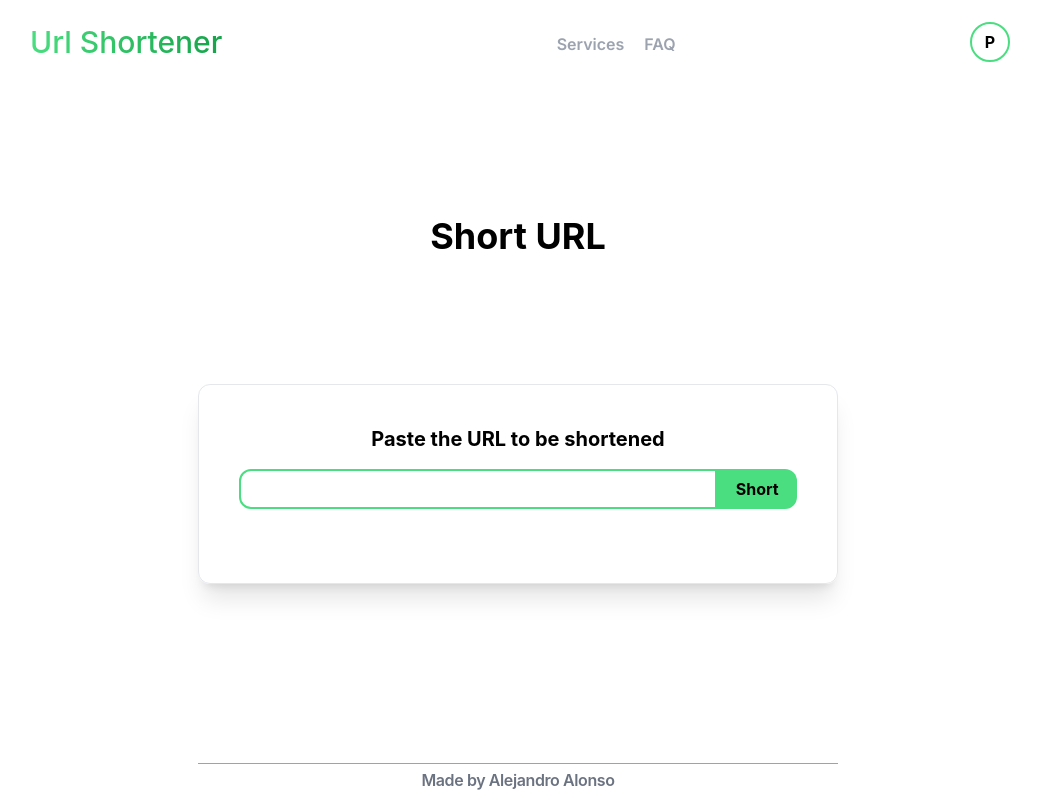
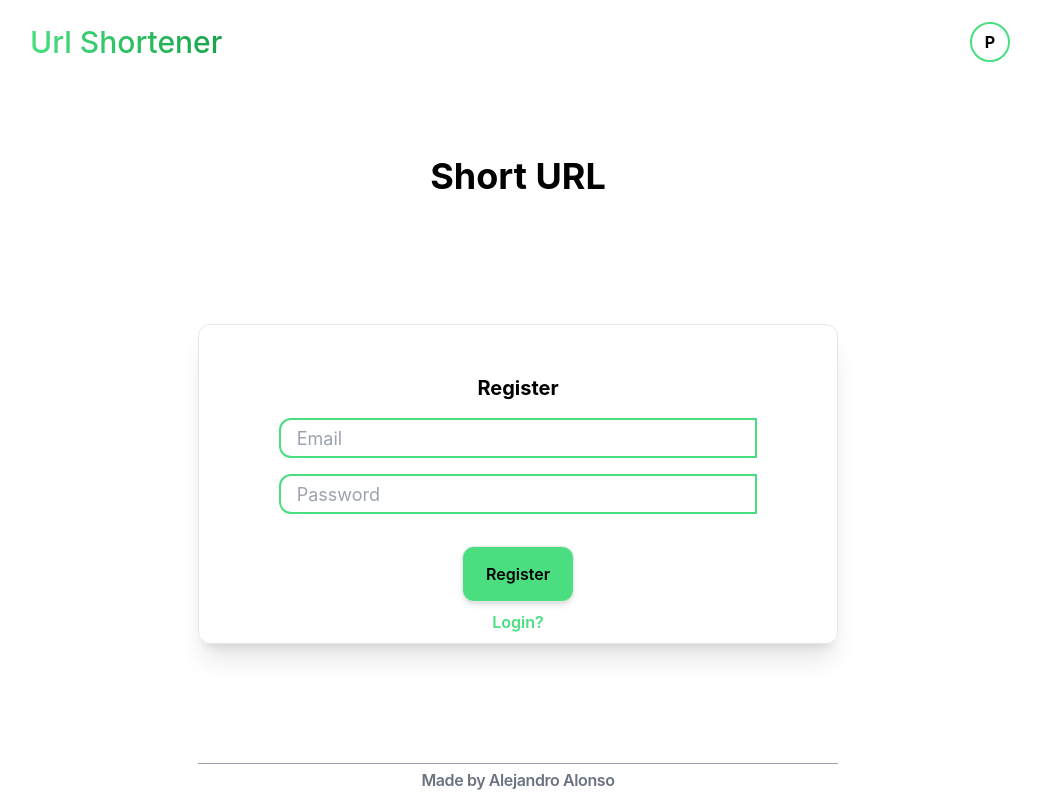
Before and after one commit to alex28042/url-shortener, a Next.js app: page / in a window 1280 px wide. Shown: the whole page, without its empty margins (122-1163 px from the left). Built offline with nearby package versions, Linux system fonts and the light colour scheme.

Commit message:
frontend auth

```diff
--- a/src/components/Header/Header.jsx
+++ b/src/components/Header/Header.jsx
@@ -1,6 +1,5 @@
+import Link from "next/link";
 import React, { useState } from "react";
-import { Link } from "next/link";
-import { Link as LinkScroll } from "react-scroll";
 
 function Header() {
   const [navbarOpen, setNavbarOpen] = useState(false);
@@ -42,18 +41,7 @@ function Header() {
             (navbarOpen ? " flex" : " hidden")
           }
         >
-          <div className="md:ml-auto md:mr-auto font-4 pt-1 md:pl-14 pl-1 flex flex-wrap items-center md:text-base text-1xl md:justify-center justify-items-start">
-            <LinkScroll to="A" smooth={true} duration={1000}>
-              <a className="mr-5  cursor-pointer text-gray-400 transition duration-500 ease-in-out hover:text-black font-semibold tr04">
-                Services
-              </a>
-            </LinkScroll>
-            <LinkScroll to="B" smooth={true} duration={1000}>
-              <a className="mr-5  cursor-pointer text-gray-400 transition duration-500 ease-in-out hover:text-black font-semibold tr04">
-                FAQ
-              </a>
-            </LinkScroll>
-          </div>
+          <div className="md:ml-auto md:mr-auto font-4 pt-1 md:pl-14 pl-1 flex flex-wrap items-center md:text-base text-1xl md:justify-center justify-items-start"></div>
           <div className="relative">
             <button
               onClick={() => setProfileOpen(!profileOpen)}
@@ -62,18 +50,12 @@ function Header() {
               <p className="font-bold">P</p>
             </button>
             {profileOpen && (
-              <div className="bg-white cursor-default mt-2 text-black font-semibold flex border-green-400 border-2 items-start flex-col justy-between absolute h-20 w-28 rounded-lg">
-                <p className="ml-1  text-gray-400 transition duration-500 ease-in-out hover:text-black font-semibold tr04">
-                  Account
-                </p>
-                <div className="w-full h-[1px] bg-green-400" />
-                <p className="ml-1  text-gray-400 transition duration-500 ease-in-out hover:text-black font-semibold tr04">
-                  Logout
-                </p>
-                <div className="w-full h-[1px] bg-green-400" />
-                <p className="ml-1  text-gray-400 transition duration-500 ease-in-out hover:text-black font-semibold tr04">
-                  Urls
-                </p>
+              <div className="bg-white cursor-default mt-2 text-black font-semibold flex border-green-400 border-2 items-start flex-col justy-between absolute h-10 justify-center w-28 rounded-lg">
+                <Link href={"/Profile"}>
+                  <p className="ml-1  text-gray-400 transition duration-500 ease-in-out hover:text-black font-semibold tr04">
+                    Urls
+                  </p>
+                </Link>
               </div>
             )}
           </div>
--- a/src/components/HomePage/Login.jsx
+++ b/src/components/HomePage/Login.jsx
@@ -1,32 +1,29 @@
 import React, { useEffect, useState } from "react";
 
-function Login() {
+function Login({ setShowLogin, setUser }) {
   const [email, setEmail] = useState("");
   const [password, setPassword] = useState("");
-  const [errorRegister, setErrorRegister] = useState(false);
+  const [errorLogin, setErrorLogin] = useState(false);
 
   useEffect(() => {
     setTimeout(() => {
-      setErrorRegister(false);
+      setErrorLogin(false);
     }, 2000);
-  }, [errorRegister]);
+  }, [errorLogin]);
 
   const handleLogin = async () => {
     try {
-      const response = await fetch(
-        "http://localhost:3000/api/v1/auth/login",
-        {
-          method: "POST",
-          headers: {
-            "Content-Type": "application/json",
-          },
-          body: JSON.stringify({ email, password }),
-        }
-      );
+      const response = await fetch("http://localhost:3000/api/v1/auth/login", {
+        method: "POST",
+        headers: {
+          "Content-Type": "application/json",
+        },
+        body: JSON.stringify({ email, password }),
+      });
 
       const data = await response.json();
 
-      console.log(data.data);
+      setUser(data.data.accessToken)
     } catch (error) {
       setErrorRegister(true);
       console.log(error);
@@ -34,31 +31,38 @@ function Login() {
   };
 
   return (
-    <div className="flex flex-col w-3/4 md:w-2/4 h-[200px] shadow-xl border rounded-xl">
+    <div className="flex flex-col w-3/4 md:w-2/4 h-[320px] shadow-xl items-center justify-center border rounded-xl">
       <h1 className="font-bold text-center text-xl mt-10">Login</h1>
       <div className="flex flex-col mt-4 w-full items-center justify-center">
         <input
           className="w-3/4 h-[40px] border-2 border-green-400 rounded-l-xl pl-4 text-lg"
           onChange={(text) => setEmail(text.target.value)}
+          placeholder="Email"
         />
         <input
           type="password"
           className="w-3/4 h-[40px]  border-2 mt-4 border-green-400 rounded-l-xl pl-4 text-lg"
           onChange={(text) => setPassword(text.target.value)}
+          placeholder="Password"
         />
       </div>
       {errorLogin && (
-        <p className="text-red-400 text-center mt-4 font-bold">
-          error Login
-        </p>
+        <p className="text-red-400 text-center mt-4 font-bold">error Login</p>
       )}
 
       <button
         onClick={() => handleLogin()}
-        className="h-14 w-28 bg-green-400 flex items-center justify-center rounded-xl border shadow-md"
+        className="h-14 w-28 bg-green-400 flex mt-8 font-semibold items-center justify-center rounded-xl border shadow-md"
       >
         <p>Login</p>
       </button>
+
+      <h2
+        onClick={() => setShowLogin(false)}
+        className="text-green-400 mt-2 cursor-default font-semibold"
+      >
+        Register?
+      </h2>
     </div>
   );
 }
--- a/src/components/HomePage/Register.jsx
+++ b/src/components/HomePage/Register.jsx
@@ -1,6 +1,6 @@
 import React, { useEffect, useState } from "react";
 
-function Register() {
+function Register({ setShowLogin, setUser }) {
   const [email, setEmail] = useState("");
   const [password, setPassword] = useState("");
   const [errorRegister, setErrorRegister] = useState(false);
@@ -26,7 +26,7 @@ function Register() {
 
       const data = await response.json();
 
-      console.log(data.data);
+      setUser(data.data.accessToken);
     } catch (error) {
       setErrorRegister(true);
       console.log(error);
@@ -34,20 +34,22 @@ function Register() {
   };
 
   return (
-    <div className="flex flex-col w-3/4 md:w-2/4 h-[200px] shadow-xl border rounded-xl">
+    <div className="flex flex-col w-3/4 md:w-2/4 h-[320px] items-center justify-center shadow-xl border rounded-xl">
       <h1 className="font-bold text-center text-xl mt-10">Register</h1>
       <div className="flex flex-col mt-4 w-full items-center justify-center">
         <input
           className="w-3/4 h-[40px] border-2 border-green-400 rounded-l-xl pl-4 text-lg"
           onChange={(text) => setEmail(text.target.value)}
+          placeholder="Email"
         />
         <input
           type="password"
           className="w-3/4 h-[40px]  border-2 mt-4 border-green-400 rounded-l-xl pl-4 text-lg"
           onChange={(text) => setPassword(text.target.value)}
+          placeholder="Password"
         />
       </div>
-      {errorLogin && (
+      {errorRegister && (
         <p className="text-red-400 text-center mt-4 font-bold">
           error Register
         </p>
@@ -55,10 +57,16 @@ function Register() {
 
       <button
         onClick={() => handleRegister()}
-        className="h-14 w-28 bg-green-400 flex items-center justify-center rounded-xl border shadow-md"
+        className="h-14 w-28 bg-green-400 mt-8 font-semibold flex items-center justify-center rounded-xl border shadow-md"
       >
         <p>Register</p>
       </button>
+      <h2
+        onClick={() => setShowLogin(true)}
+        className="text-green-400 cursor-default mt-2 font-semibold"
+      >
+        Login?
+      </h2>
     </div>
   );
 }
--- a/src/pages/[id].js
+++ b/src/pages/[id].js
@@ -1,11 +1,12 @@
 import Layout from "@/components/Layout/Layout";
 import AuthContext from "@/context/AuthContext";
 import { useRouter } from "next/router";
-import React, { useEffect } from "react";
+import React, { useEffect, useState } from "react";
 
 function UrlGetter() {
   const router = useRouter();
   const { id } = router.query;
+  const [user, setUser] = useState(null)
 
   useEffect(() => {
     if (!id) return;
@@ -23,7 +24,7 @@ function UrlGetter() {
           method: "GET",
           headers: {
             Authorization:
-              "Bearer eyJhbGciOiJIUzI1NiIsInR5cCI6IkpXVCJ9.eyJhY2tub3dsZWRnZWQiOnRydWUsImluc2VydGVkSWQiOiI2NDRhZGFmZTNmYmI5YzliZGE1ZTVjYjkiLCJpYXQiOjE2ODI2MjczMjZ9.Q9yw-267R-f43EM-RhZr2xse41tYx-p3RcJxWohRVEw",
+              `Bearer ${user}`,
           },
         });
 
@@ -39,7 +40,7 @@ function UrlGetter() {
     fetchUrl();
   }, [id]);
 
-  return <AuthContext></AuthContext>;
+  return <AuthContext setUser={setUser}></AuthContext>;
 }
 
 export default UrlGetter;
--- a/src/pages/index.js
+++ b/src/pages/index.js
@@ -1,19 +1,41 @@
-import Image from 'next/image'
-import { Inter } from 'next/font/google'
-import Layout from '@/components/Layout/Layout'
-import UrlHandler from '@/components/HomePage/UrlHandler'
-import { useEffect } from 'react'
-import { useRouter } from 'next/router'
+import Image from "next/image";
+import { Inter } from "next/font/google";
+import Layout from "@/components/Layout/Layout";
+import UrlHandler from "@/components/HomePage/UrlHandler";
+import { useEffect, useLayoutEffect, useState } from "react";
+import { useRouter } from "next/router";
+import Cookies from "js-cookie";
+import Login from "@/components/HomePage/Login";
+import Register from "@/components/HomePage/Register";
 
-const inter = Inter({ subsets: ['latin'] })
+const inter = Inter({ subsets: ["latin"] });
 
 export default function Home() {
+  const [user, setUser] = useState(null);
+  const [showLogin, setShowLogin] = useState(false);
+
+  useLayoutEffect(() => {
+    if (Cookies.get("auth"))
+      setUser(
+        "eyJhbGciOiJIUzI1NiIsInR5cCI6IkpXVCJ9.eyJhY2tub3dsZWRnZWQiOnRydWUsImluc2VydGVkSWQiOiI2NDRhZGFmZTNmYmI5YzliZGE1ZTVjYjkiLCJpYXQiOjE2ODI2MjczMjZ9.Q9yw-267R-f43EM-RhZr2xse41tYx-p3RcJxWohRVEw"
+      );
+  }, [user]);
+
   return (
     <Layout>
-      <main className='flex flex-col w-full items-center'>
-        <h1 className='font-bold text-4xl mb-32'>Short URL</h1>
-        <UrlHandler />
+      <main className="flex flex-col w-full items-center">
+        <h1 className="font-bold text-4xl mb-32">Short URL</h1>
+        {!user && (
+          <>
+            {showLogin ? (
+              <Login setShowLogin={setShowLogin} setUser={setUser} />
+            ) : (
+              <Register setShowLogin={setShowLogin} setUser={setUser} />
+            )}
+          </>
+        )}
+        {user && <UrlHandler />}
       </main>
     </Layout>
-  )
+  );
 }
```
